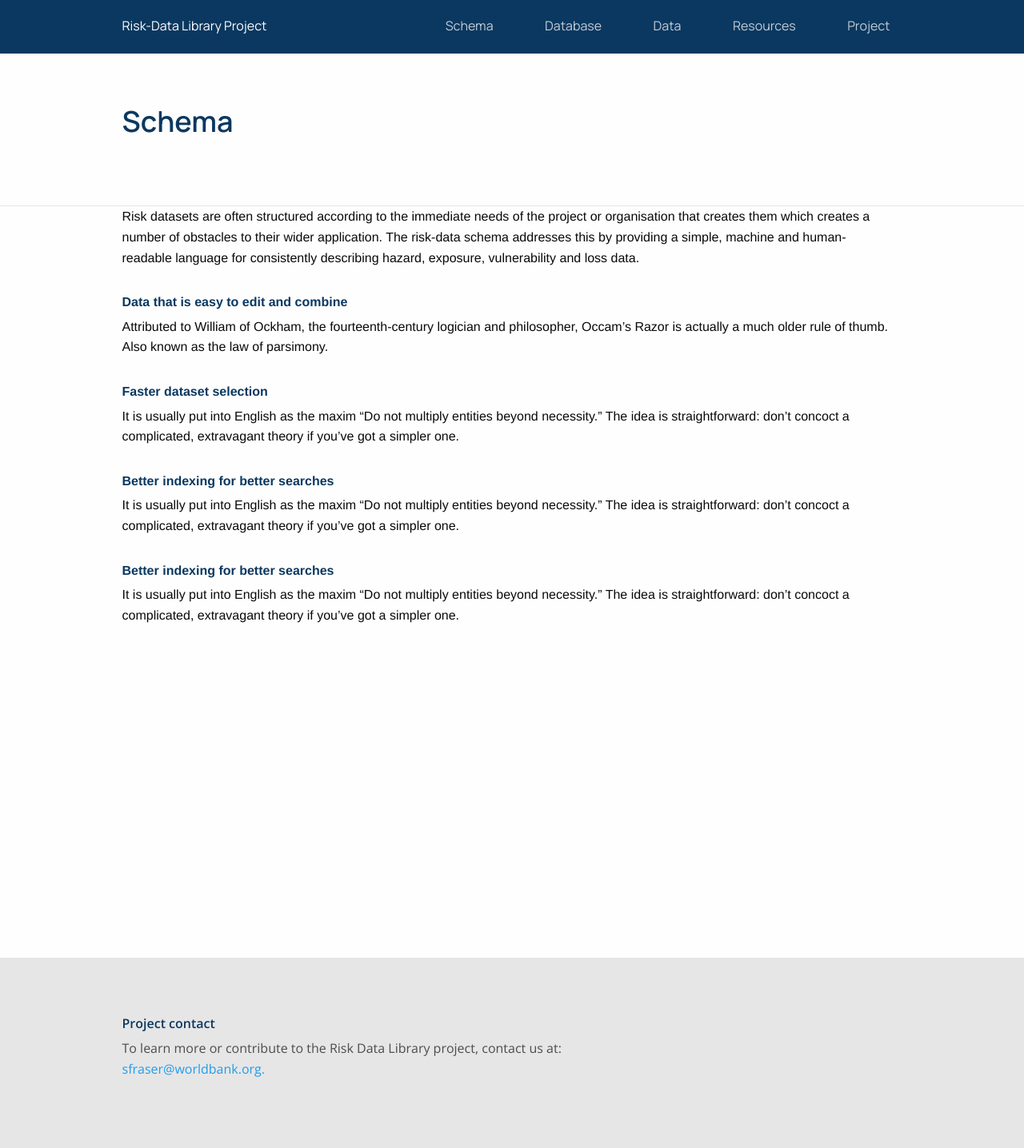
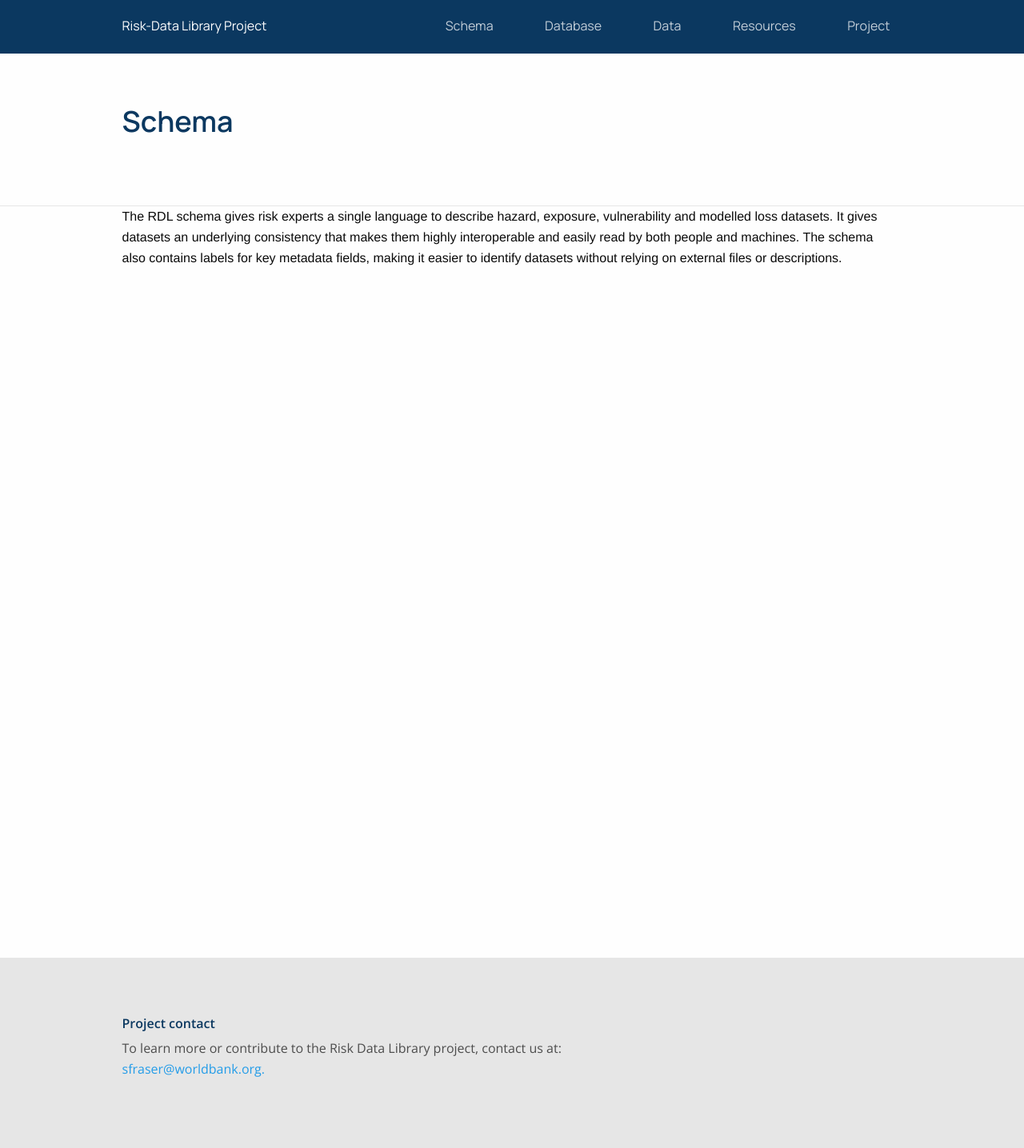
Before and after one commit to GFDRR/risk-data-library.github.io, a Jekyll site: the page built from _components/schema.md, in a window 1280 px wide. Shown: the whole page at 80% size. Built offline with Jekyll 4.4.1, drawn with Linux system fonts in a browser that asks for light colours; nearby versions of some CDN libraries.

Commit message:
Update schema.md
update content; removing individual detail blocks, e.g.
Data that is easy to edit and combine
{: class="title-color"}
Attributed to William of Ockham, the fourteenth-century logician and philosopher, Occam’s Razor is actually a much older rule of thumb. Also known as the law of parsimony.

Faster dataset selection
{: class="title-color"}
It is usually put into English as the maxim “Do not multiply entities beyond necessity.” The idea is straightforward: don’t concoct a complicated, extravagant theory if you’ve got a simpler one.

```diff
--- a/_components/schema.md
+++ b/_components/schema.md
@@ -1,27 +1,11 @@
 ---
-name: The schema
+name: The RDL schema
 order: 1
 link: /schemas
 category: homepage
-subtitle: A consistent format for hazard, exposure, vulnerability and loss datasets
-anchor: Learn more about the schema →
+subtitle: A new language for describing hazard, exposure, vulnerability and loss data
+anchor: Learn more
 layout: page
 ---
 
-Risk datasets are often structured according to the immediate needs of the project or organisation that creates them which creates a number of obstacles to their wider application. The risk-data schema addresses this by providing a simple, machine and human-readable language for consistently describing hazard, exposure, vulnerability and loss data.
-
-Data that is easy to edit and combine
-{: class="title-color"}
-Attributed to William of Ockham, the fourteenth-century logician and philosopher, Occam’s Razor is actually a much older rule of thumb. Also known as the law of parsimony.
-
-Faster dataset selection
-{: class="title-color"}
-It is usually put into English as the maxim “Do not multiply entities beyond necessity.” The idea is straightforward: don’t concoct a complicated, extravagant theory if you’ve got a simpler one.
-
-Better indexing for better searches
-{: class="title-color"}
-It is usually put into English as the maxim “Do not multiply entities beyond necessity.” The idea is straightforward: don’t concoct a complicated, extravagant theory if you’ve got a simpler one.
-
-Better indexing for better searches
-{: class="title-color"}
-It is usually put into English as the maxim “Do not multiply entities beyond necessity.” The idea is straightforward: don’t concoct a complicated, extravagant theory if you’ve got a simpler one.
+The RDL schema gives risk experts a single language to describe hazard, exposure, vulnerability and modelled loss datasets. It gives datasets an underlying consistency that makes them highly interoperable and easily read by both people and machines. The schema also contains labels for key metadata fields, making it easier to identify datasets without relying on external files or descriptions.
```
